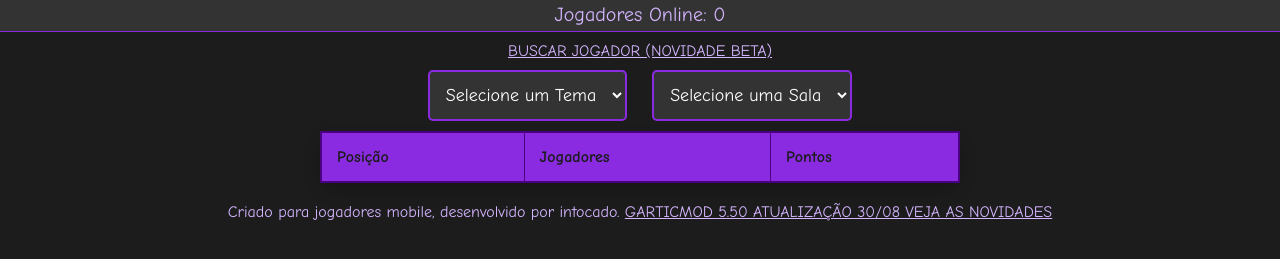
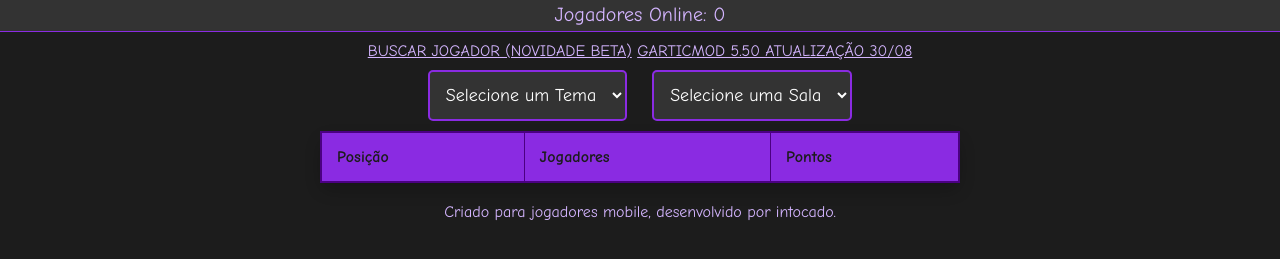
Before and after one commit to kelbovine/articos, a plain HTML site: page index.html in a window 1280 px wide. Shown: the part 47-306 px from the top of the page. Drawn offline with Linux system fonts and the light colour scheme; no server answers; a web font is replaced by a local one.

Commit message:
Update index.html

```diff
--- a/index.html
+++ b/index.html
@@ -151,7 +151,7 @@ img {
 <div id="onlinePlayers">Jogadores Online: <span id="onlineCount">0</span></div>
   </header>
 <a href="https://articosibu.onrender.com" style="color: #d4b5ff; text-decoration: underline;">BUSCAR JOGADOR (NOVIDADE BETA)</a>
-
+<a href="https://gtcmod.onrender.com/" style="color: #d4b5ff; text-decoration: underline;">GARTICMOD 5.50 ATUALIZAÇÃO 30/08</a>
         <div>
     <select id="themeSelect">
 <option value="">Selecione um Tema</option>
@@ -204,6 +204,5 @@ img {
   </script>
     <p style="color: #d4b5ff; font-family: 'Comic Sans MS', sans-serif; text-align: center;">
         Criado para jogadores mobile, desenvolvido por intocado.
-            <a href="https://gtcmod.onrender.com/" style="color: #d4b5ff; text-decoration: underline;">GARTICMOD 5.50 ATUALIZAÇÃO 30/08 VEJA AS NOVIDADES</a>
 </body>
 </html>
```
